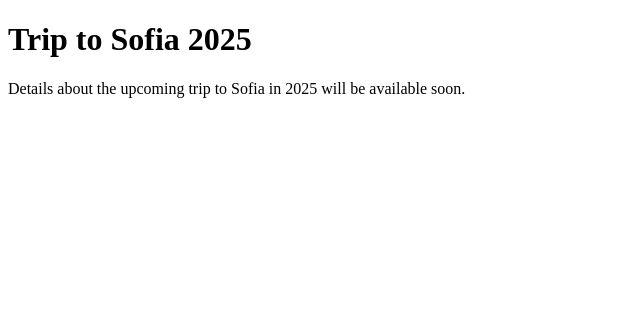
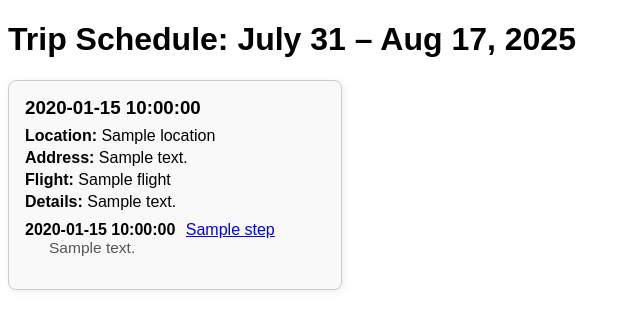
Before and after one commit to BusyStas/stasboston, a Flask app: template templates/trips/aug25/trip_sofia_2025.html in a window 1280 px wide. Shown: the top 329 px of the page, without its empty margins (0-640 px from the left). Run offline with Flask 3, Linux system fonts and the light colour scheme; the template is opened without the code that fills it: most values are stand-ins (such as "Sample title", 1, 10 or a date in 2020).

Commit message:
added schedule

```diff
--- a/main.py
+++ b/main.py
@@ -15,7 +15,7 @@ def shop():
 def trip():
     with open('trips/aug25/trip_aug25.json', 'r') as f:
         schedule = json.load(f)
-    return render_template('trips/aug25/schedule.html', schedule=schedule)
+    return render_template('trips/aug25/trip_sofia_2025.html', schedule=schedule)
 
 
 
--- a/templates/trips/aug25/trip_sofia_2025.html
+++ b/templates/trips/aug25/trip_sofia_2025.html
@@ -2,10 +2,51 @@
 <html lang="en">
 <head>
     <meta charset="UTF-8">
-    <title>Trip to Sofia 2025</title>
+    <title>Trip Schedule: July 31 – Aug 17, 2025</title>
+    <style>
+        body { font-family: Arial, sans-serif; }
+        .schedule-container { display: flex; flex-wrap: wrap; gap: 16px; }
+        .day-box {
+            border: 1px solid #ccc;
+            border-radius: 8px;
+            padding: 16px;
+            width: 300px;
+            background: #f9f9f9;
+            box-shadow: 2px 2px 8px #eee;
+        }
+        .day-box h3 { margin: 0 0 8px 0; }
+        .day-box p { margin: 4px 0; }
+        .steps-list { margin-top: 10px; padding-left: 0; list-style: none; }
+        .steps-list li { margin-bottom: 8px; }
+        .step-time { font-weight: bold; margin-right: 6px; }
+        .step-details { display: block; margin-left: 24px; color: #555; font-size: 0.97em; }
+    </style>
 </head>
 <body>
-    <h1>Trip to Sofia 2025</h1>
-    <p>Details about the upcoming trip to Sofia in 2025 will be available soon.</p>
+    <h1>Trip Schedule: July 31 – Aug 17, 2025</h1>
+    <div class="schedule-container">
+        {% for day in schedule %}
+        <div class="day-box">
+            <h3>{{ day.date }}</h3>
+            <p><strong>Location:</strong> {{ day.location }}</p>
+            <p><strong>Address:</strong> {{ day.address }}</p>
+            <p><strong>Flight:</strong> {{ day.flight }}</p>
+            <p><strong>Details:</strong> {{ day.details }}</p>
+            {% if day.steps and day.steps|length > 0 %}
+            <ul class="steps-list">
+                {% for step in day.steps %}
+                <li>
+                    <span class="step-time">{{ step.time }}</span>
+                    <a href="{{ step.url }}" target="_blank">{{ step.name }}</a>
+                    {% if step.address %}
+                        <span class="step-details">{{ step.address }}</span>
+                    {% endif %}
+                </li>
+                {% endfor %}
+            </ul>
+            {% endif %}
+        </div>
+        {% endfor %}
+    </div>
 </body>
 </html>
```
Also changed, not shown: trips/aug25/trip_sofia_2025.html (added, +52 -0 lines).
